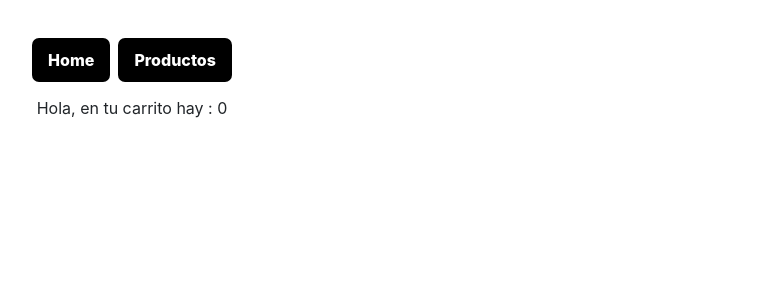
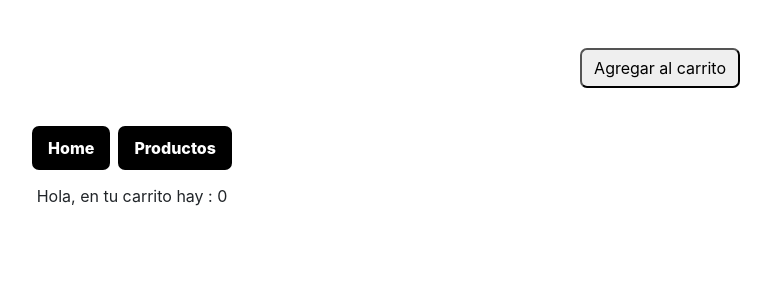
Before and after one commit to eugenia1984/React-StarCoding, a React (Create React App) app in the folder my-first-app/: page / in a window 1280 px wide. Shown: the top 300 px of the page, without its empty margins (508-1279 px from the left). Built offline with nearby package versions, Linux system fonts and the light colour scheme.

Commit message:
sigo con redux

```diff
--- a/my-first-app/src/App.jsx
+++ b/my-first-app/src/App.jsx
@@ -1,13 +1,19 @@
 import React from "react";
+import { useSelector } from "react-redux";
 import { Routes, Route } from "react-router-dom";
 import "./App.css";
+import ButtonAddToCart from "./components/button/ButtonAddToCart";
 import HomeContainer from "./containers/HomeContainer";
 import ProductsContainer from "./containers/ProductsContainer";
 import { EcommerceProvider } from "./context/EcommerceContext";
 
 function App() {
+  const STATE = useSelector((state) => state.cartReducer);
+  console.log(STATE);
+
   return (
     <div className="App my-5 mx-3">
+      <ButtonAddToCart />
       <EcommerceProvider>
         <Routes>
           <Route path="/" element={<HomeContainer />} />
--- /dev/null
+++ b/my-first-app/src/components/button/ButtonAddToCart.jsx
@@ -0,0 +1,22 @@
+import { useDispatch } from "react-redux";
+import { addElementToCart } from "../../redux/actions/cart";
+import { BTN_ADD_PRODUCT } from "../../international";
+import "./style.css";
+
+const ButtonAddToCart = () => {
+  const dispatch = useDispatch();
+
+  return (
+    <div className="my-5 btn-add-product mx-3">
+      <button
+        onClick={() => {
+          dispatch(addElementToCart({ id: 1, name: "shirt", price: 3000 }));
+        }}
+      >
+        {BTN_ADD_PRODUCT.text}
+      </button>
+    </div>
+  );
+}
+
+export default ButtonAddToCart;
--- /dev/null
+++ b/my-first-app/src/components/button/style.css
@@ -0,0 +1,23 @@
+.btn-add-product {
+  display: flex !important;
+  flex-direction: row;
+  flex-wrap: wrap;
+  align-content: center;
+  justify-content: flex-end;
+  align-items: center;
+}
+
+.btn-add-product  button {
+  border-radius: 7px;
+  -webkit-border-radius: 7px;
+  -moz-border-radius: 7px;
+  -ms-border-radius: 7px;
+  -o-border-radius: 7px;
+  padding: 6px 12px;
+}
+
+
+.btn-add-product  button:hover {
+  background-color: black;
+  color: white;
+}
--- a/my-first-app/src/components/search/Search.jsx
+++ b/my-first-app/src/components/search/Search.jsx
@@ -4,7 +4,7 @@ const Search = ({ handleKeyUp }) => {
         <input
           type="text"
           onInput={handleKeyUp}
-          placeholder="Search by name..."
+          placeholder="Buscar por nombre..."
         />
       </div>
   )
--- a/my-first-app/src/international.js
+++ b/my-first-app/src/international.js
@@ -1,7 +1,7 @@
 export const CARD = {
   price: "Precio: $",
   btnText: "Agregar",
-  imgAlt: "some random product",
+  imgAlt: "un producto",
 };
 
 export const INFO_BAR = {
@@ -26,3 +26,7 @@ export const NAVBAR = [
     text:"Productos"
   }
 ]
+
+export const BTN_ADD_PRODUCT = {
+  text: "Agregar al carrito"
+}
--- a/my-first-app/src/redux/actions/cart.js
+++ b/my-first-app/src/redux/actions/cart.js
@@ -1,4 +1,4 @@
-export const addElementCart = (product) => ({
+export const addElementToCart = (product) => ({
   type: "PUSH NEW PRODUCT",
   payload: product,
 })
--- a/my-first-app/src/redux/reducers/cartReducer.js
+++ b/my-first-app/src/redux/reducers/cartReducer.js
@@ -13,6 +13,7 @@ export const cartReducer = (state = INIT_STATE, action) => {
 
       return {
         ...state,
+        cart: [...state.cart, action.payload]
       };
     default:
       return state;
```
Also changed, not shown: 2 other files (tests, documents, lock files or other folders).
